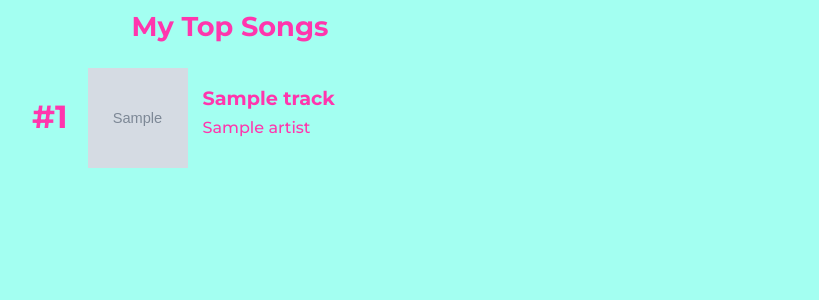
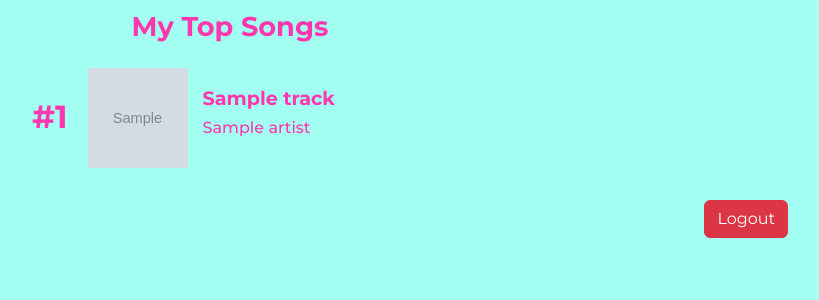
Before and after one commit to wukellyy/Monthly-Spotify-Wrapped, a Flask app: template templates/top_songs.html in a window 1280 px wide. Shown: the part 161-461 px from the top of the page, without its empty margins (410-1229 px from the left). Run offline with Flask 3, Linux system fonts and the light colour scheme; the template is opened without the code that fills it: most values are stand-ins (such as "Sample title", 1, 10 or a date in 2020); grey boxes marked "Sample" are stand-in pictures.

Commit message:
added logout button

```diff
--- a/main.py
+++ b/main.py
@@ -9,6 +9,8 @@ from dotenv import load_dotenv
 import os
 
 from datetime import datetime
+
+from werkzeug.exceptions import BadRequestKeyError
 
 app = Flask(__name__)
 app.config["SECRET_KEY"] = os.urandom(64)
@@ -27,7 +29,8 @@ sp_oauth = SpotifyOAuth(
     client_secret=CLIENT_SECRET,
     redirect_uri=REDIRECT_URI,
     scope=SCOPE,
-    cache_handler=cache_handler
+    cache_handler=cache_handler,
+    show_dialog=True
 )
 sp = Spotify(auth_manager=sp_oauth)
 
@@ -40,8 +43,12 @@ def index():
 
 @app.route("/callback")
 def callback():
-    sp_oauth.get_access_token(request.args["code"])
-    return redirect(url_for('top_artists'))
+    try:
+        sp_oauth.get_access_token(request.args["code"])
+        return redirect(url_for('top_artists'))
+    except BadRequestKeyError:
+        # Handle the case where the user cancels the authorization process
+        return redirect(url_for('index'))
 
 @app.route("/top_artists")
 def top_artists():
--- a/templates/top_songs.html
+++ b/templates/top_songs.html
@@ -87,5 +87,14 @@
         {% endfor %}
       </div>
     </section>
+
+    <!-- Logout Button -->
+    <div class="container">
+      <div class="row justify-content-end">
+        <div class="col-12 col-md-8 text-end">
+          <a href="{{ url_for('logout') }}" class="btn btn-danger mt-4">Logout</a>
+        </div>
+      </div>
+    </div>
   </body>
 </html>
```
Also changed, not shown: templates/top_artists.html (+9 -0 lines).
